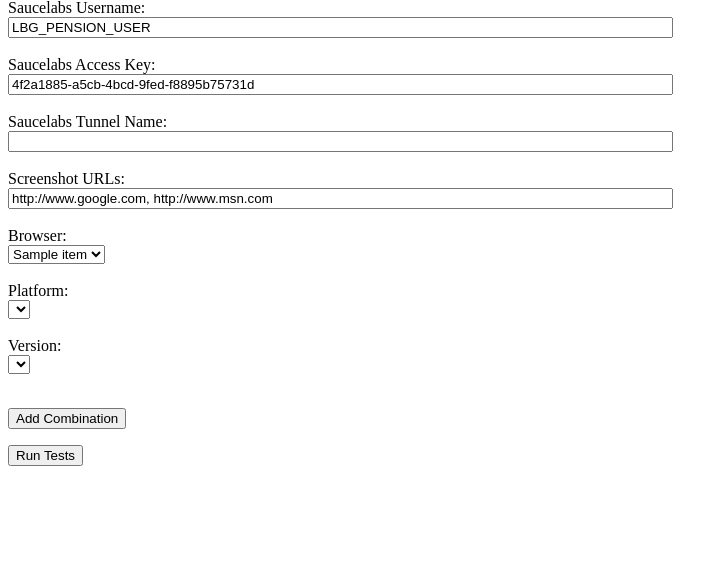
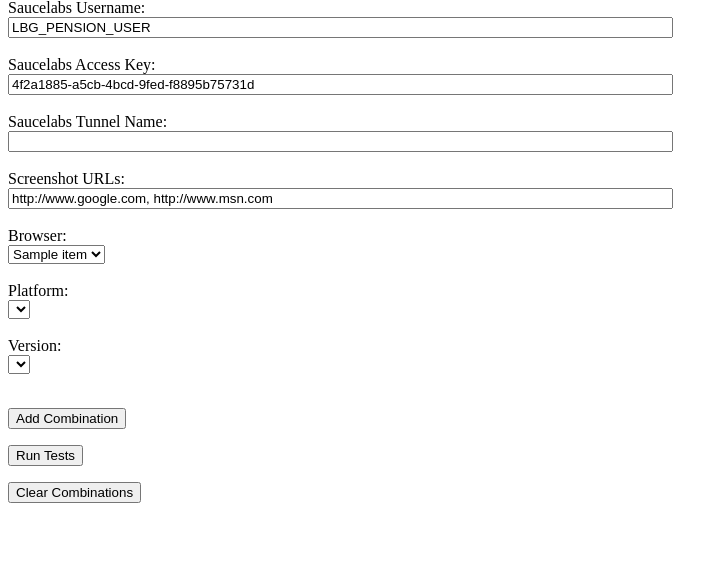
Before and after one commit to andrew-fowler/shottie, a Flask app: page / in a window 1280 px wide. Shown: the part 27-607 px from the top of the page, without its empty margins (0-728 px from the left). Run offline with Flask 2, Linux system fonts and the light colour scheme; a database or web service that is not in the repository returns one stand-in record (values such as "Sample title"); data that the repository does not hold is empty; some libraries are stand-ins or nearby versions.

Commit message:
Changed to session storage & corrected input handling bug

```diff
--- a/app/forms.py
+++ b/app/forms.py
@@ -14,4 +14,5 @@ class SessionForm(Form):
     select_version = SelectField('select_version', choices=[], id='select_version', coerce=str)
 
     add = SubmitField(label="Add Combination")
+    clear = SubmitField(label="Clear Combinations")
     runtests = SubmitField(label="Run Tests")
--- a/app/logic/shotter.py
+++ b/app/logic/shotter.py
@@ -81,6 +81,7 @@ class ScreenShotTaker:
 
     @staticmethod
     def take_screenshot(username, accesskey, tunnelname, browser, platform, version, url):
+        print(f"Taking screenshot: {browser} {version} {platform}")
         driver = ScreenShotTaker.get_sauce_labs_driver(username=username, accesskey=accesskey,
                                                        tunnelname=tunnelname, browser=browser,
                                                        platform=platform, version=version)
--- a/app/templates/index.html
+++ b/app/templates/index.html
@@ -47,6 +47,7 @@
       </p>
         <p>{{ form.add }}</p>
         <p>{{ form.runtests }}</p>
+        <p>{{ form.clear }}</p>
       <!--<p><input name="submit_button" type="submit" value="Submit"></p>-->
         {% for saved_combination in saved_combinations %}
         <span><p>{{ saved_combination }}</p></span>
--- a/app/views.py
+++ b/app/views.py
@@ -1,3 +1,5 @@
+import json
+
 from flask import make_response
 from flask import render_template, jsonify
 from flask import request
@@ -8,6 +10,7 @@ from app import app
 from app.forms import SessionForm
 from app.logic.sauceclient import SauceClient
 from app.logic.shotter import ScreenShotTaker
+
 
 # saved_combinations = []
 
@@ -22,33 +25,38 @@ def index():
     form.select_version.choices = get_version_list()
 
     if form.validate_on_submit():
-        if form.add.data:
-            record_to_add = {form.select_browser.data, form.select_platform.data, form.select_version.data}
+        if form.clear.data:
+            # session['saved_combinations'] = list({})
+            session['saved_combinations'] = list()
+        elif form.add.data:
+            # record_to_add = list({form.select_browser.data, form.select_platform.data, form.select_version.data})
+            record_to_add = {"browser": form.select_browser.data,
+                             "platform": form.select_platform.data,
+                             "version": form.select_version.data}
 
-            if 'saved_combinations' in request.cookies:
-                import ast
-                saved_combinations = ast.literal_eval(request.cookies.get("saved_combinations"))
+            if 'saved_combinations' in session:
+                saved_combinations = session['saved_combinations']
                 saved_combinations.append(record_to_add)
-                resp = make_response(render_template('index.html', title='Home', form=form, saved_combinations=saved_combinations))
-                resp.set_cookie('saved_combinations', str(saved_combinations))
+                session['saved_combinations'] = saved_combinations
             else:
-                saved_combinations = [record_to_add]
-                resp = make_response(render_template('index.html', title='Home', form=form, saved_combinations=saved_combinations))
-                resp.set_cookie('saved_combinations', str(saved_combinations))
+                session['saved_combinations'] = [record_to_add]
 
-            # saved_combinations.append(record_to_add)
+            return render_template('index.html', title='Home', form=form,
+                                   saved_combinations=session['saved_combinations'])
 
-            return resp
         elif form.runtests.data:
+            # THIS WONT WORK - NEEDS TO PULL FROM SESSION AND
             session['username'] = str(form.username.data)
             session['accesskey'] = str(form.accesskey.data)
             session['tunnelname'] = str(form.tunnelname.data)
             session['urls'] = str(form.urls.data)
-            session['browser'] = str(form.select_browser.data)
-            session['platform'] = str(form.select_platform.data)
-            session['version'] = str(form.select_version.data)
+            # session['browser'] = str(form.select_browser.data)
+            # session['platform'] = str(form.select_platform.data)
+            # session['version'] = str(form.select_version.data)
 
             return redirect('/screenshot')
+    else:
+        session['saved_combinations'] = list()
 
     return render_template('index.html', title='Home', form=form)
     # return render_template('index.html', title='Home', form=form, saved_combinations=saved_combinations)
@@ -60,19 +68,19 @@ def take_screenshot():
     accesskey = session['accesskey']
     tunnelname = session['tunnelname']
     urls = session['urls']
-    browser = session['browser']
-    platform = session['platform']
-    version = session['version']
+    combinations = session['saved_combinations']
 
     urls = str(urls).split(',')
     screenshots = []
     for url in urls:
-        screenshots.append(
-            ScreenShotTaker.take_screenshot(username, accesskey, tunnelname, browser, platform, version, url))
+        for combination in combinations:
+            screenshots.append(
+                ScreenShotTaker.take_screenshot(username, accesskey, tunnelname, combination['browser'], combination['platform'], combination['version'], url)
+            )
 
     return render_template('screenshots.html', title='screenshots',
                            url=urls,
-                           browser=browser,
+                           browser=combination['browser'],
                            screenshots=screenshots)
 
 
@@ -148,56 +156,3 @@ def is_combination_supported(os, browser):
     if os == "Linux" and browser == "Google Chrome":
         return False
     return True
-
-# @app.route('/_get_browser_list/<os>')
-# def _get_browser_list(os):
-#     browser_list = []
-#     for platform in SauceAPI.get_platforms():
-#         if platform['os'] == os and not (platform['long_name'], platform['long_name']) in browser_list:
-#             browser_list.append((platform['long_name'], platform['long_name']))
-#
-#     browser_list.sort(key=lambda tup: tup[1])
-#
-#     return jsonify(browser_list)
-#
-#
-# @app.route('/_get_version_list/<browser>')
-# def _get_version_list(browser):
-#     version_list = []
-#     for platform in SauceAPI.get_platforms():
-#         if platform['long_name'] == browser and not (platform['short_version'], platform['short_version']) in version_list:
-#             version_list.append((platform['short_version'], platform['short_version']))
-#
-#     version_list.sort(key=lambda tup: tup[1])
-#
-#     return jsonify(version_list)
-#
-#
-# def get_os_list():
-#     os_list = []
-#     for platform in SauceAPI.get_platforms():
-#         if not (platform['os'], platform['os']) in os_list:
-#             os_list.append((platform['os'], platform['os']))
-#
-#     os_list.sort(key=lambda tup: tup[1])
-#     return os_list
-#
-#
-# def get_browser_list():
-#     browser_list = []
-#     for platform in SauceAPI.get_platforms():
-#         if not (platform['long_name'], platform['long_name']) in browser_list:
-#             browser_list.append((platform['long_name'], platform['long_name']))
-#
-#     browser_list.sort(key=lambda tup: tup[1])
-#     return browser_list
-#
-#
-# def get_version_list():
-#     version_list = []
-#     for platform in SauceAPI.get_platforms():
-#         if not (platform['short_version'], platform['short_version']) in version_list:
-#             version_list.append((platform['short_version'], platform['short_version']))
-#
-#     version_list.sort(key=lambda tup: tup[1])
-#     return version_list
```
